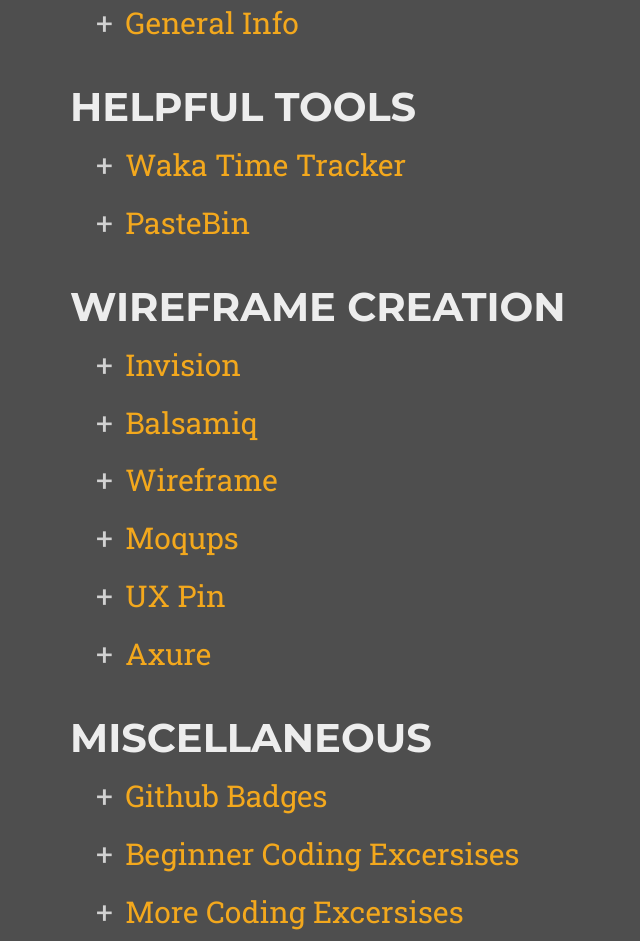
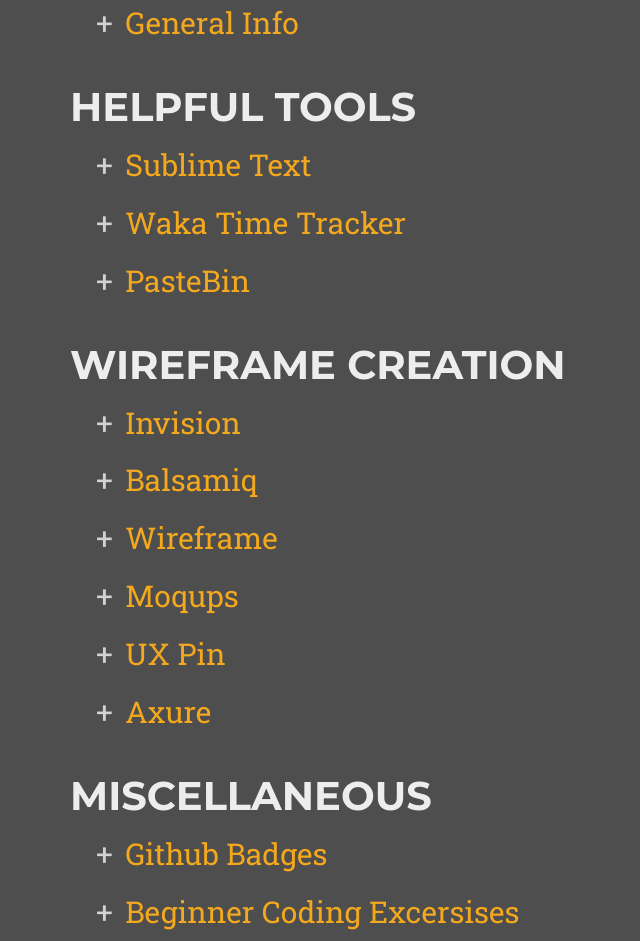
Before and after one commit to Technole/old-site, a plain HTML site: page resources.html in a window 1280 px wide. Shown: the part 1607-2548 px from the top of the page, without its empty margins (0-640 px from the left). Drawn offline with nearby package versions, Linux system fonts and the light colour scheme; a web font is replaced by a local one.

Commit message:
added sublime

```diff
--- a/resources.html
+++ b/resources.html
@@ -143,6 +143,7 @@
                 <div class="col-lg-12">
                     <h2 class="section-heading resHeader">Helpful Tools</h2>
                     <div class="resItems">
+                        <div><a href="http://www.sublimetext.com/">Sublime Text</a></div>
                         <div><a href="https://wakatime.com/">Waka Time Tracker</a></div>
                         <div><a href="http://pastebin.com/">PasteBin</a></div>
                     </div>
```
